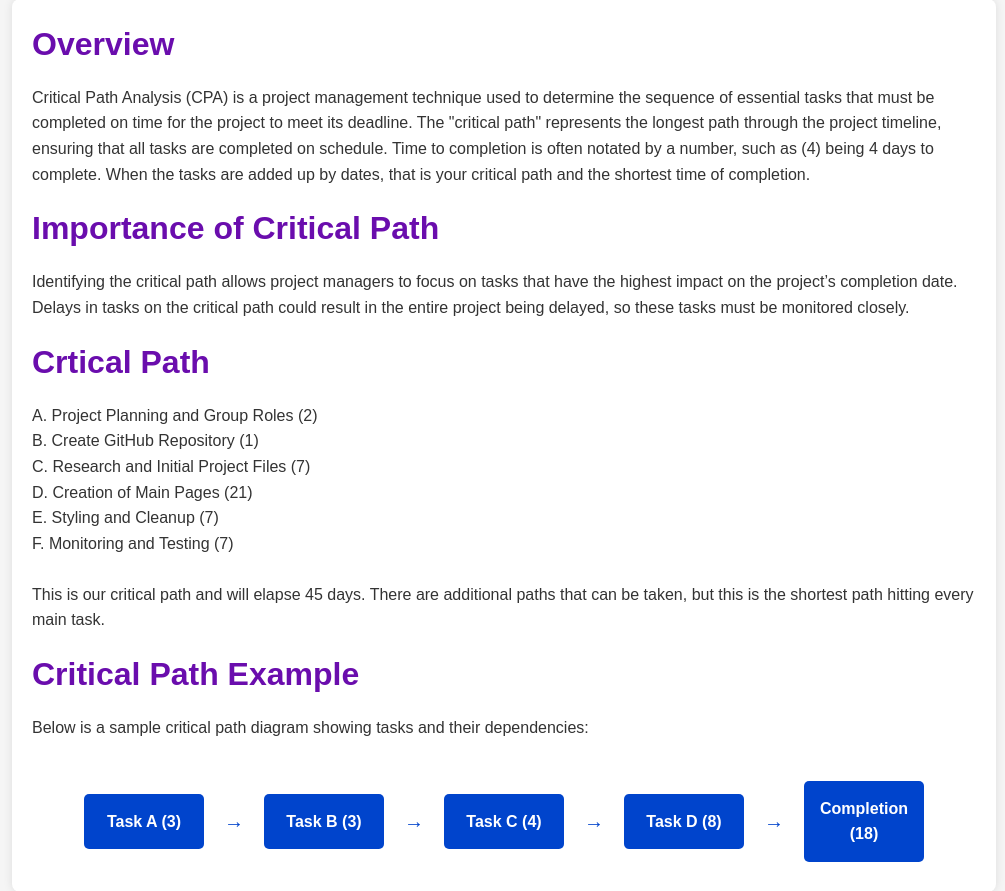
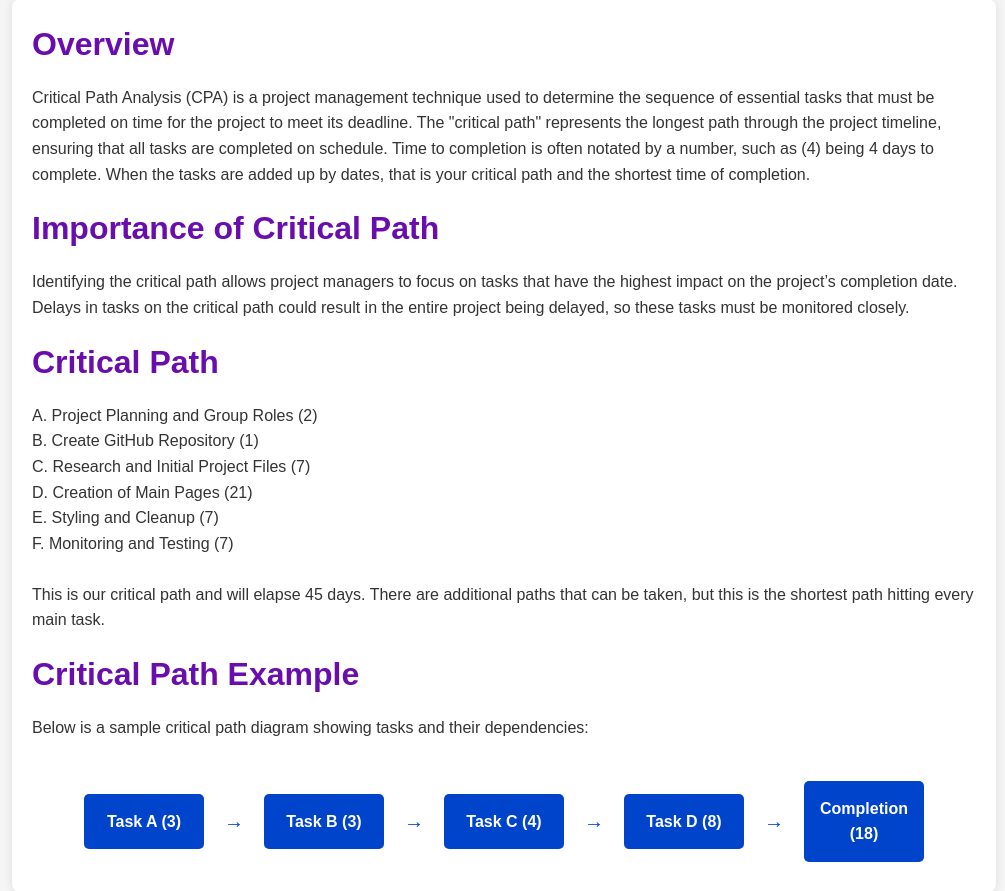
Before and after one commit to andrewmargolin3/PMODashboard, a Flask app: template templates/critical_path_analysis.html in a window 1280 px wide. Shown: the part 151-1042 px from the top of the page, without its empty margins (136-1141 px from the left). Run offline with Flask 3, Linux system fonts and the light colour scheme; the template is opened without the code that fills it, so the values that code supplies are empty.

Commit message:
Update critical_path_analysis.html

```diff
--- a/templates/critical_path_analysis.html
+++ b/templates/critical_path_analysis.html
@@ -110,7 +110,7 @@
                 Identifying the critical path allows project managers to focus on tasks that have the highest impact on the project’s completion date. Delays in tasks on the critical path could result in the entire project being delayed, so these tasks must be monitored closely.
             </p>
 
-			<h2>Crtical Path</h2>
+			<h2>Critical Path</h2>
 			<p>
 			A. Project Planning and Group Roles (2) <br>
 			B. Create GitHub Repository (1) <br>
```
